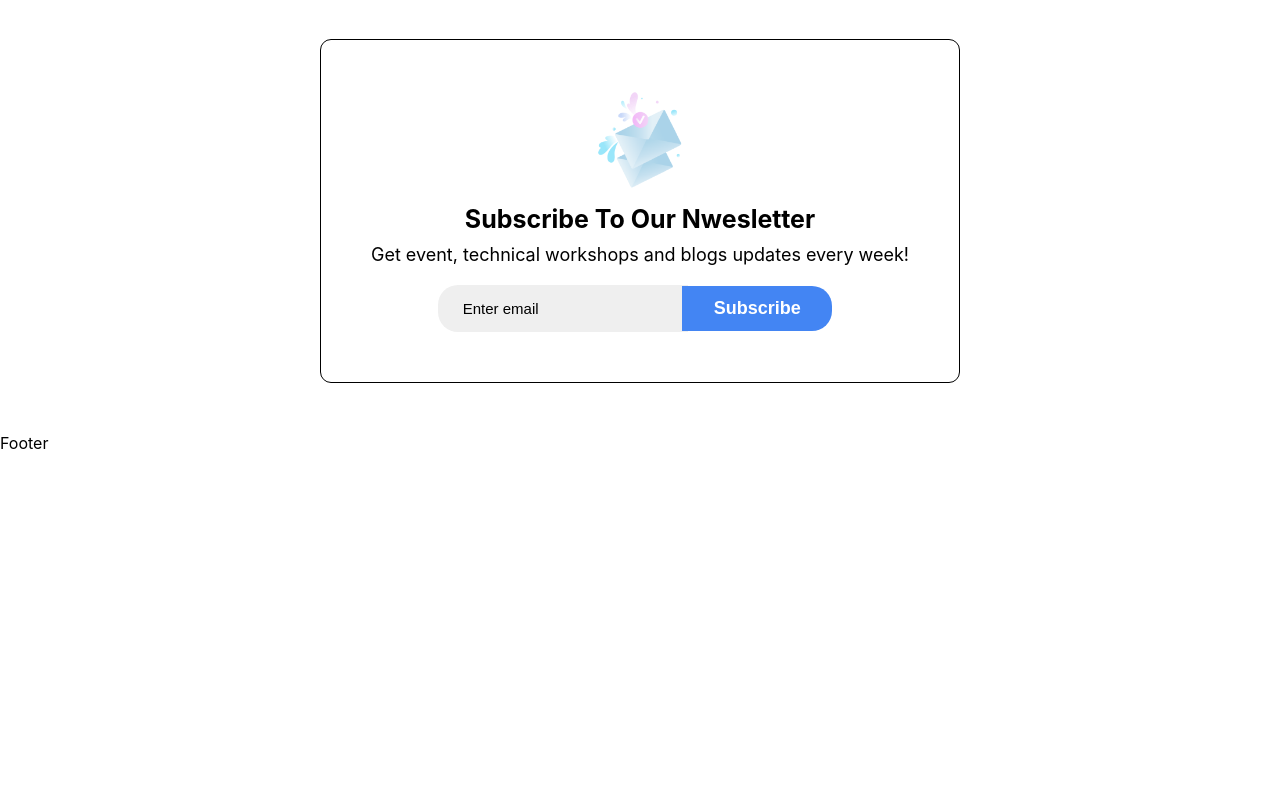
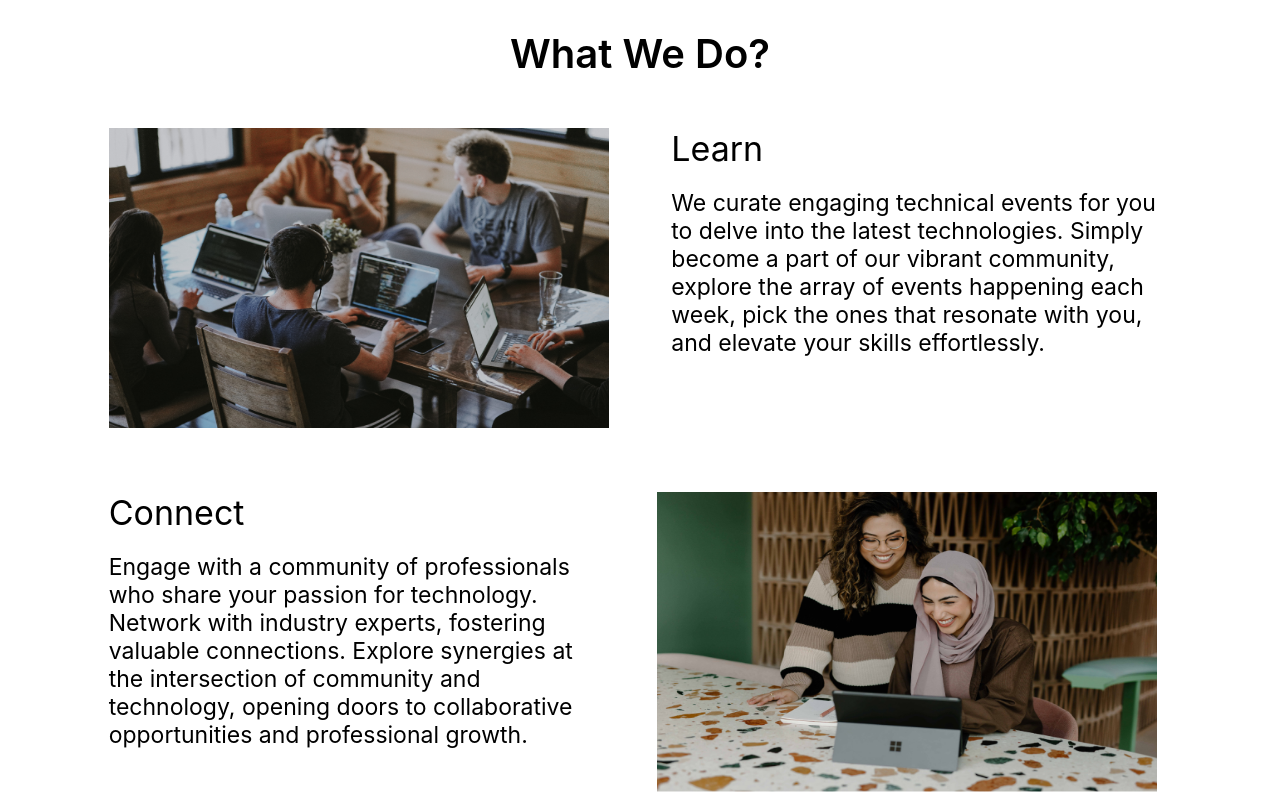
Before and after one commit to Google-Developer-Student-Clubs-TECB/GDSC-TECB-official-website, a React (Create React App) app in the folder frontend/: page / in a window 1280 px wide. Shown: the part 1520-2320 px from the top of the page. Before the commit the page ends 1973 px from the top, so only its background shows below. Built offline with nearby package versions, Linux system fonts and the light colour scheme.

Commit message:
adding new section

```diff
--- a/frontend/src/pages/HomePage/Home.jsx
+++ b/frontend/src/pages/HomePage/Home.jsx
@@ -3,9 +3,9 @@ import "./home.css"
 import arrow from "../../assets/Images/right-arrow.png";
 import communityImg from "../../assets/Images/community-img.png";
 import about from "../../assets/Images/about-us.png";
-// import connect from "../../assets/Images/connect.png";
-// import grow from "../../assets/Images/grow.png";
-// import learn from "../../assets/Images/learn.png";
+import connect from "../../assets/Images/connect.png";
+import grow from "../../assets/Images/grow.png";
+import learn from "../../assets/Images/learn.png";
 import email from "../../assets/Images/newsletter-email.png";
 
 function Home() {
@@ -39,8 +39,39 @@ function Home() {
   </div>
   {/* What we do sec*/}
    <div className="homepage-what-we-do-sec">
-
-  // </div>
+<div className="homepage-what-we-do-sec-content">
+  <div className="homepage-what-we-do-sec-heading">
+    What We Do?
+  </div>
+  <div className="homepage-what-we-do-sec-item">
+    <div className="item-img">
+      <img src={learn} alt="Learning Image" width="500px" height="300px"/>
+    </div>
+    <div className="item-content">
+      <div className="item-content-heading">Learn</div>
+      <div className="item-content-text">We curate engaging technical events for you to delve into the latest technologies. Simply become a part of our vibrant community, explore the array of events happening each week, pick the ones that resonate with you, and elevate your skills effortlessly.</div>
+    </div>
+  </div>
+  <div className="homepage-what-we-do-sec-item">
+    <div className="item-content">
+      <div className="item-content-heading">Connect</div>
+      <div className="item-content-text">Engage with a community of professionals who share your passion for technology. Network with industry experts, fostering valuable connections. Explore synergies at the intersection of community and technology, opening doors to collaborative opportunities and professional growth.</div>
+    </div>
+    <div className="item-img">
+      <img src={connect} width="500px" height="300px"/>
+    </div>
+  </div>
+     <div className="homepage-what-we-do-sec-item">
+    <div className="item-img">
+      <img src={grow} width="500px" height="300px"/>
+    </div>
+    <div className="item-content">
+      <div className="item-content-heading">Grow</div>
+      <div className="item-content-text">Unlock diverse networking avenues through our club and evolve into your best self. Seize opportunities to achieve what you've always desired, all within a supportive and growth-focused environment Simply become a part of our vibrant community, explore the array of events happening each week, pick the ones that resonate with you, and elevate your skills effortlessly.</div>
+    </div>
+  </div>
+</div>
+  </div>
   <div className="homepage-newsletter-sec">
     <div className="homepage-newsletter-sec-content">
       <div className="homepage-newsletter-sec-content-img">
--- a/frontend/src/pages/HomePage/home.css
+++ b/frontend/src/pages/HomePage/home.css
@@ -78,9 +78,9 @@ padding: 0px 60px;
 .homepage-newsletter-sec {
     display: flex;
     justify-content: center;
-    /* Center the content horizontally */
+
     align-items: center;
-    /* Center the content vertically */
+
 }
 
 .homepage-newsletter-sec-content {
@@ -122,6 +122,39 @@ button.subs-btn {
     position: relative;
     left: -10px;
 }
+.homepage-what-we-do-sec-content {
+    padding: 60px;
+}
+.homepage-what-we-do-sec-heading {
+    text-align: center;
+    font-size: 40px;
+    font-weight: 600;
+    padding: 0px 0px 50px 0px;
+}
+.homepage-what-we-do-sec-item {
+    display: flex;
+    justify-content: space-evenly;
+}
+.homepage-what-we-do-sec-item {
+    display: flex;
+    /* justify-content: space-between; */
+    padding: 0px 0px 60px 0px;
+}
+.item-content-text {
+    width: 500px;
+    font-size: 22px;
+}
+.item-img {
+    margin-right: 14px;
+}
+.item-content-heading {
+    font-size: 34px;
+    margin-bottom: 20px;
+}
+.item-content-text {
+    width: 500px;
+    font-size: 23px;
+}
 @media (max-width: 768px) {
     .homepage-hero-sec-content {
         flex-direction: column-reverse;
```
